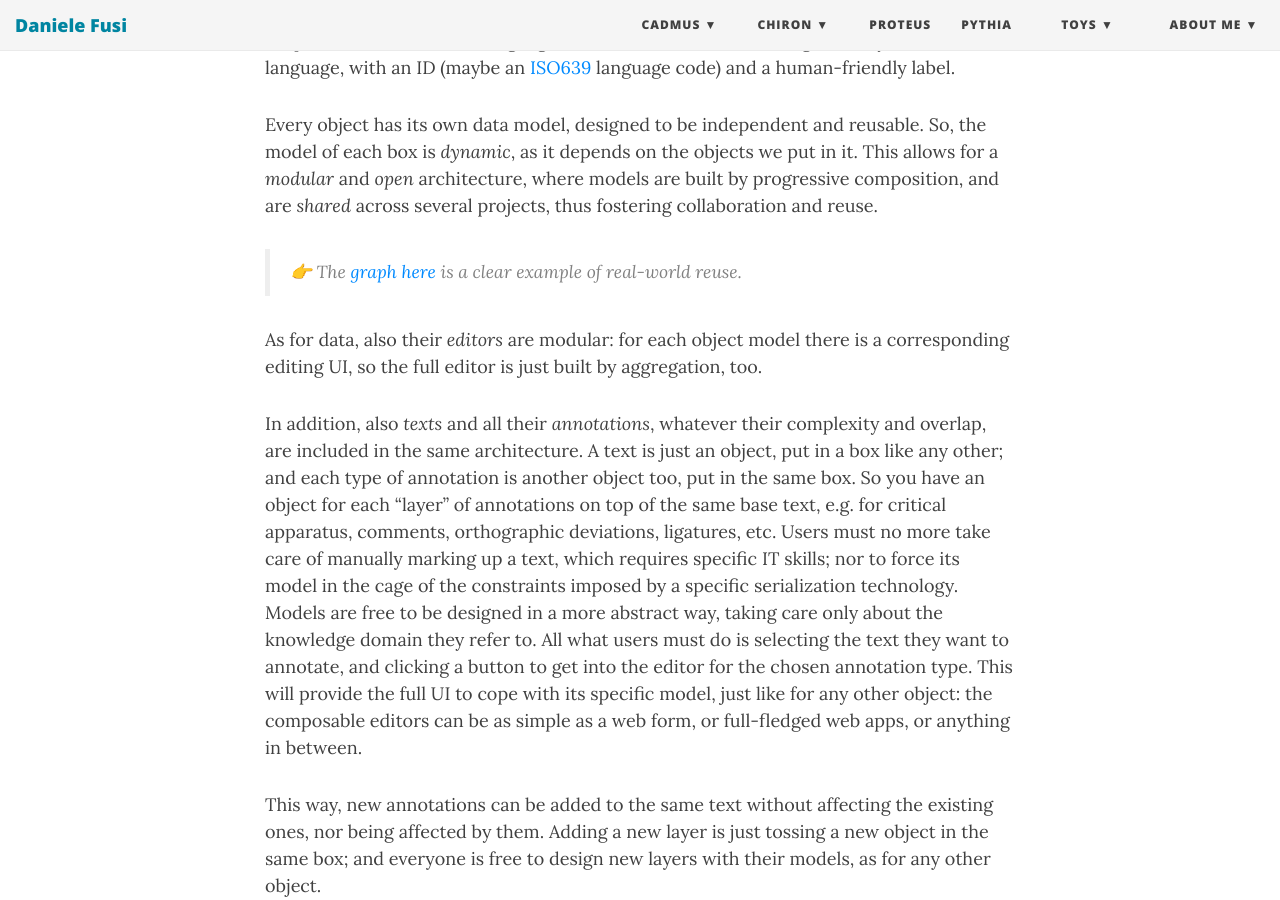
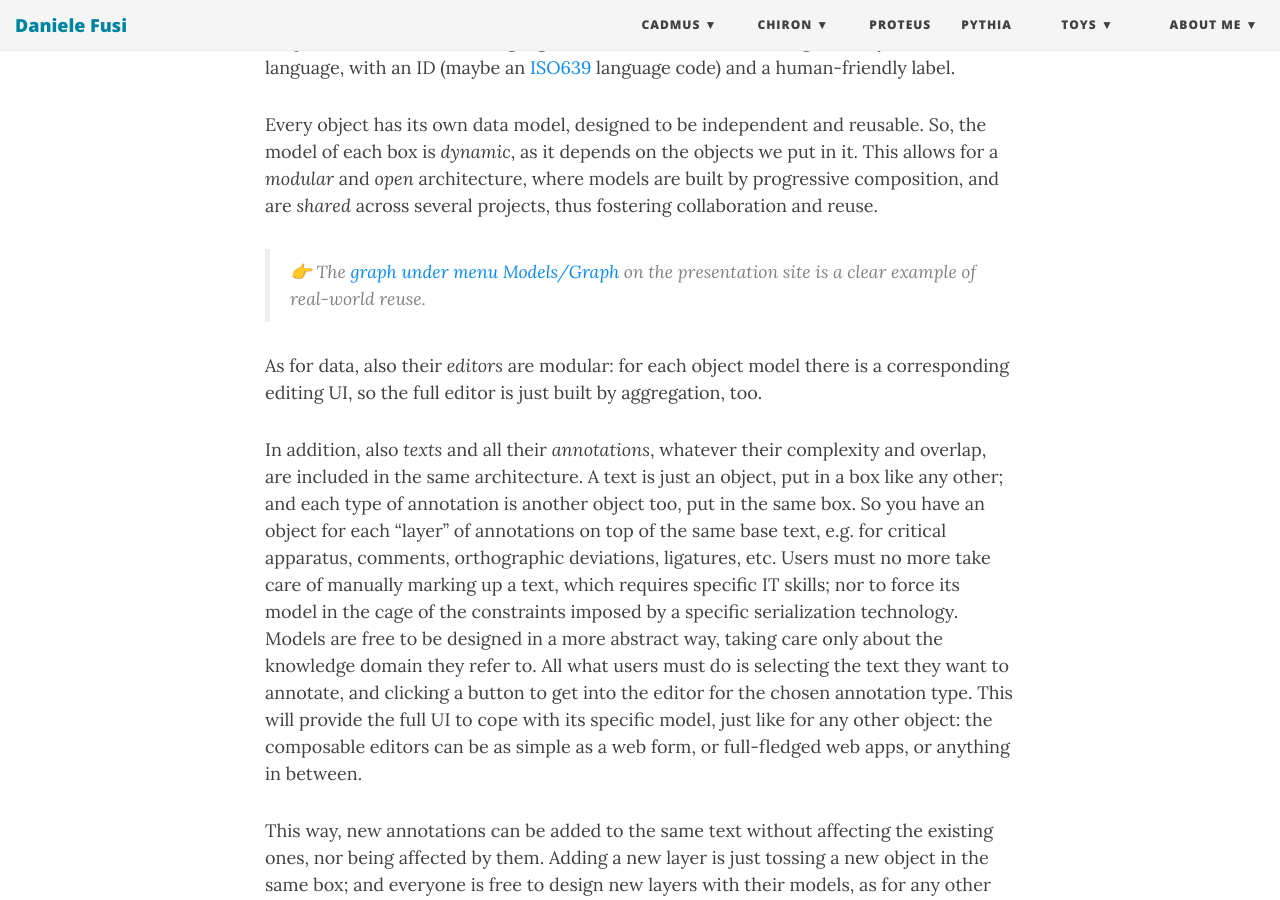
Before and after one commit to Myrmex/overview, a Jekyll site: the page built from cadmus.md, in a window 1280 px wide and 900 px high, scrolled down 1649 px. Built offline with Jekyll 4.4.1, drawn with Linux system fonts in a browser that asks for light colours; nearby versions of some CDN libraries.

Commit message:
Update cadmus.md

```diff
--- a/cadmus.md
+++ b/cadmus.md
@@ -32,7 +32,7 @@ Eventually, you also have a set of _stickers_ you can attach to any of these obj
 
 Every object has its own data model, designed to be independent and reusable. So, the model of each box is _dynamic_, as it depends on the objects we put in it. This allows for a _modular_ and _open_ architecture, where models are built by progressive composition, and are _shared_ across several projects, thus fostering collaboration and reuse.
 
->👉 The [graph here](https://cadmus.fusi-soft.com/#/models/graph) is a clear example of real-world reuse.
+>👉 The [graph under menu Models/Graph](https://cadmus.fusi-soft.com/#/models/graph) on the presentation site is a clear example of real-world reuse.
 
 As for data, also their _editors_ are modular: for each object model there is a corresponding editing UI, so the full editor is just built by aggregation, too.
 
```
